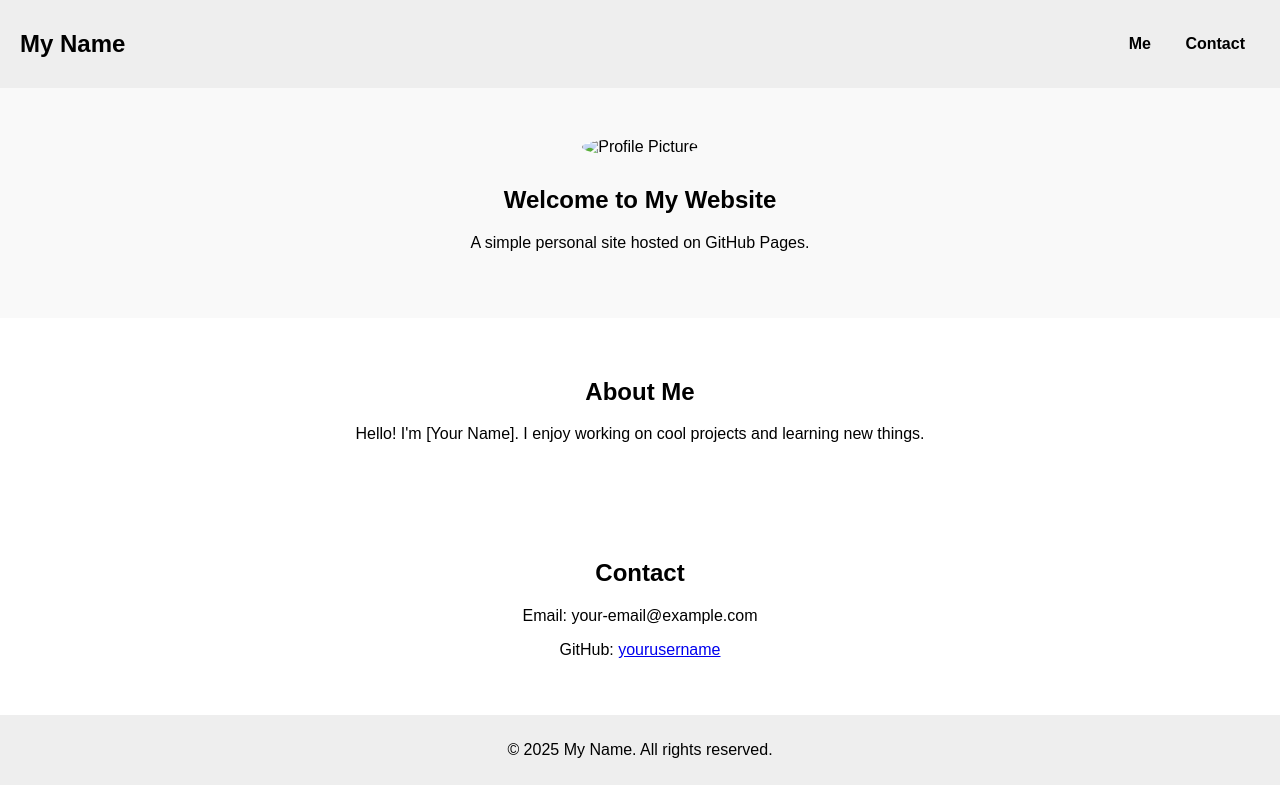
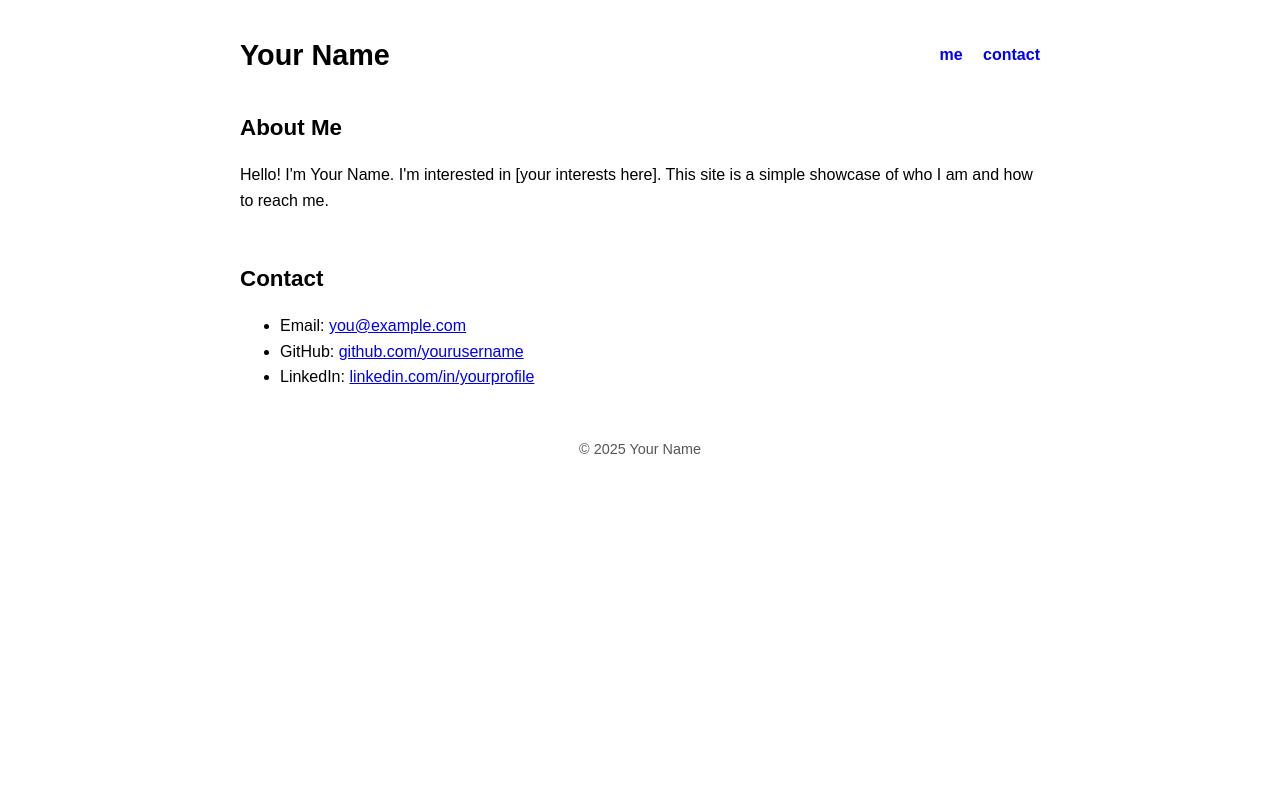
Before and after one commit to sqfasle/sqfasle.github.io, a plain HTML site: page main.html in a window 1280 px wide. Drawn offline with Linux system fonts and the light colour scheme.

Commit message:
Update main.html

```diff
--- a/main.html
+++ b/main.html
@@ -1,39 +1,77 @@
 <!DOCTYPE html>
 <html lang="en">
 <head>
-    <meta charset="UTF-8">
-    <meta name="viewport" content="width=device-width, initial-scale=1.0">
-    <title>My Personal Site</title>
-    <link rel="stylesheet" href="style.css">
+  <meta charset="UTF-8" />
+  <meta name="viewport" content="width=device-width, initial-scale=1.0" />
+  <meta name="description" content="Personal Website" />
+  <title>Your Name</title>
+  <style>
+    body {
+      max-width: 800px;
+      margin: 0 auto;
+      padding: 2rem;
+      font-family: sans-serif;
+      line-height: 1.6;
+      background: #ffffff;
+      color: #000000;
+    }
+    header {
+      display: flex;
+      justify-content: space-between;
+      align-items: center;
+      margin-bottom: 2rem;
+    }
+    header h1 {
+      font-size: 1.8rem;
+      margin: 0;
+    }
+    nav a {
+      margin-left: 1rem;
+      text-decoration: none;
+      color: #0000ee;
+      font-weight: bold;
+    }
+    section {
+      margin-bottom: 3rem;
+    }
+    section h2 {
+      font-size: 1.4rem;
+      margin-bottom: 0.5rem;
+    }
+    footer {
+      text-align: center;
+      font-size: 0.9rem;
+      color: #555;
+    }
+  </style>
 </head>
 <body>
+  <header>
+    <h1>Your Name</h1>
     <nav>
-        <h1>My Name</h1>
-        <ul>
-            <li><a href="#me">Me</a></li>
-            <li><a href="#contact">Contact</a></li>
-        </ul>
+      <a href="#me">me</a>
+      <a href="#contact">contact</a>
     </nav>
+  </header>
 
-    <header>
-        <img src="assets/profile.jpg" alt="Profile Picture">
-        <h2>Welcome to My Website</h2>
-        <p>A simple personal site hosted on GitHub Pages.</p>
-    </header>
-
+  <main>
     <section id="me">
-        <h2>About Me</h2>
-        <p>Hello! I'm [Your Name]. I enjoy working on cool projects and learning new things.</p>
+      <h2>About Me</h2>
+      <p>Hello! I'm Your Name. I'm interested in [your interests here]. This site is a simple showcase of who I am and how to reach me.</p>
     </section>
 
     <section id="contact">
-        <h2>Contact</h2>
-        <p>Email: your-email@example.com</p>
-        <p>GitHub: <a href="https://github.com/yourusername" target="_blank">yourusername</a></p>
+      <h2>Contact</h2>
+      <ul>
+        <li>Email: <a href="mailto:you@example.com">you@example.com</a></li>
+        <li>GitHub: <a href="https://github.com/yourusername" target="_blank">github.com/yourusername</a></li>
+        <li>LinkedIn: <a href="https://www.linkedin.com/in/yourprofile" target="_blank">linkedin.com/in/yourprofile</a></li>
+      </ul>
     </section>
+  </main>
 
-    <footer>
-        <p>&copy; 2025 My Name. All rights reserved.</p>
-    </footer>
+  <footer>
+    <p>&copy; 2025 Your Name</p>
+  </footer>
 </body>
 </html>
```
